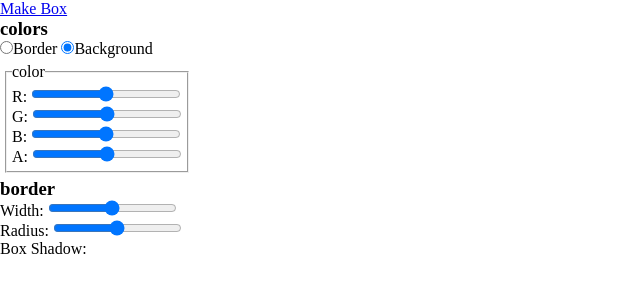
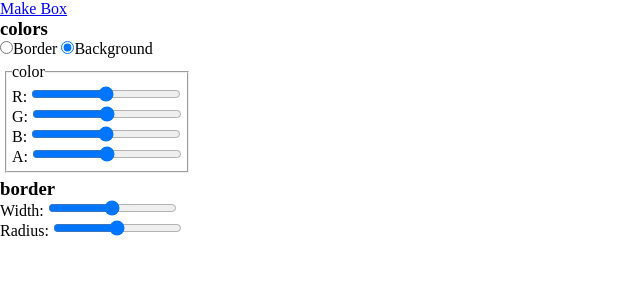
Before and after one commit to matthewcv/stylee, a website: page Index.html in a window 1280 px wide. Shown: the whole page, without its empty margins (0-640 px from the left). Drawn offline with nearby package versions, Linux system fonts and the light colour scheme.

Commit message:
removing some crap

```diff
--- a/Index.html
+++ b/Index.html
@@ -25,7 +25,7 @@
             <h3>border</h3>
             <label>Width: <input data-unit="px" data-style='border-width' type='range' min='0' max='20' /></label>
             <label>Radius: <input data-unit="px" data-style='border-radius' type='range' min='0' max='50'   /></label>
-            <label>Box Shadow: </label>
+
         </div>
     </div>
 
```
